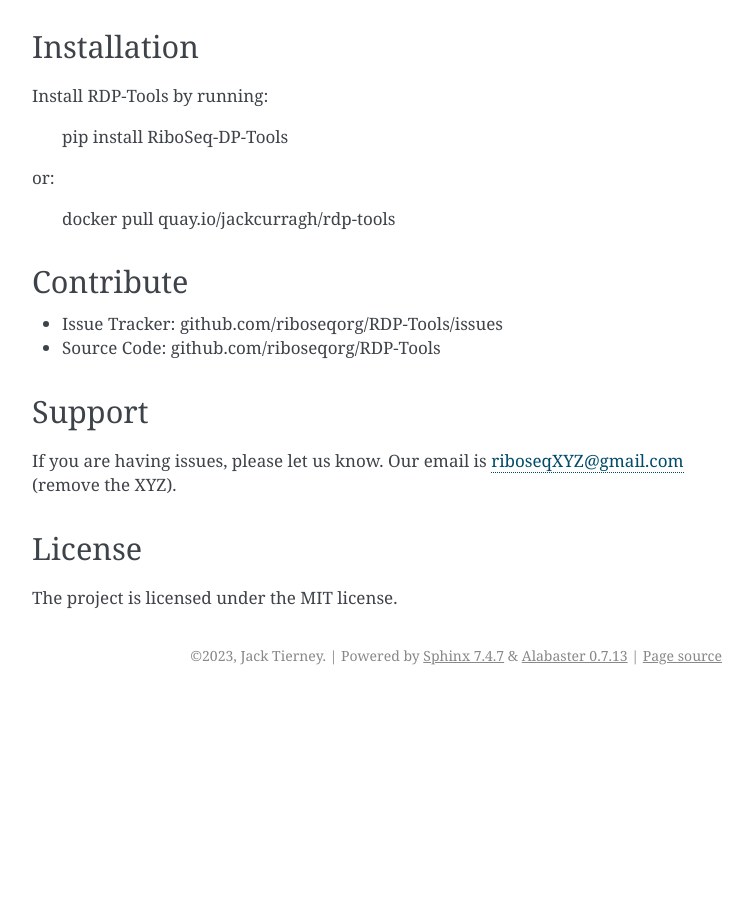
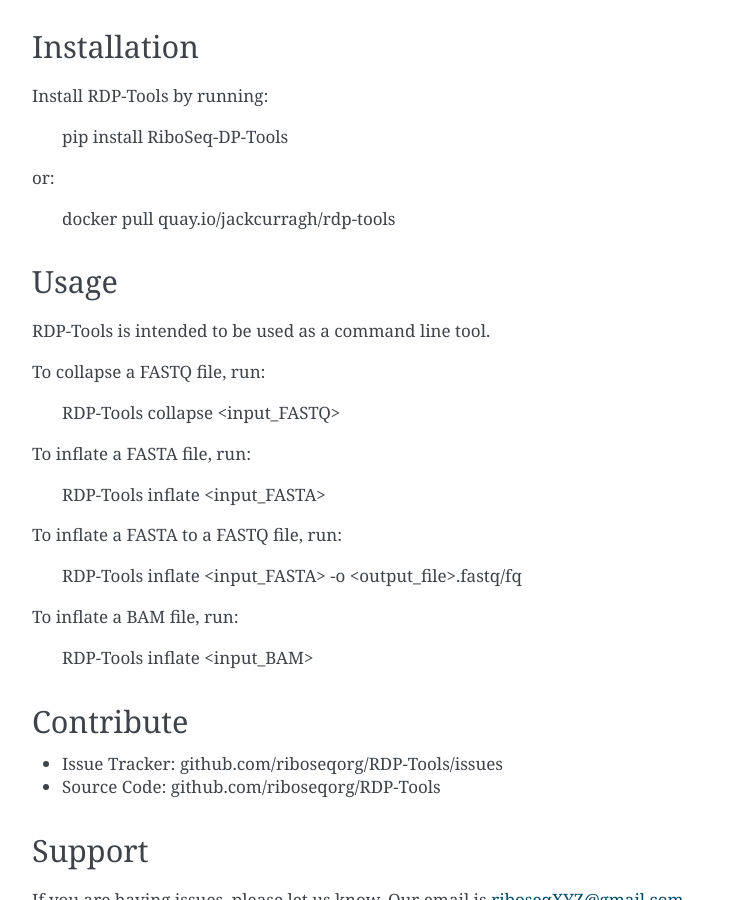
Before and after one commit to riboseqorg/RDP-Tools, a Sphinx documentation site: the page built from docs/index.rst, in a window 1280 px wide and 900 px high, scrolled down 768 px. Shown: the whole window, without its empty margins (388-1140 px from the left). Built offline with Sphinx 7.4.7, drawn with Linux system fonts in a browser that asks for light colours; before the commit the page ends 1463 px from its top, so only the background shows below that.

Commit message:
updated docs

```diff
--- a/docs/index.rst
+++ b/docs/index.rst
@@ -50,6 +50,29 @@
 
    docker pull quay.io/jackcurragh/rdp-tools
 
+
+Usage
+-----
+
+RDP-Tools is intended to be used as a command line tool.
+
+To collapse a FASTQ file, run:
+
+   RDP-Tools collapse <input_FASTQ>
+
+To inflate a FASTA file, run:
+
+   RDP-Tools inflate <input_FASTA>
+
+To inflate a FASTA to a FASTQ file, run:
+
+   RDP-Tools inflate <input_FASTA> -o <output_file>.fastq/fq
+
+To inflate a BAM file, run:
+
+   RDP-Tools inflate <input_BAM>
+
+
 Contribute
 ----------
 
```
